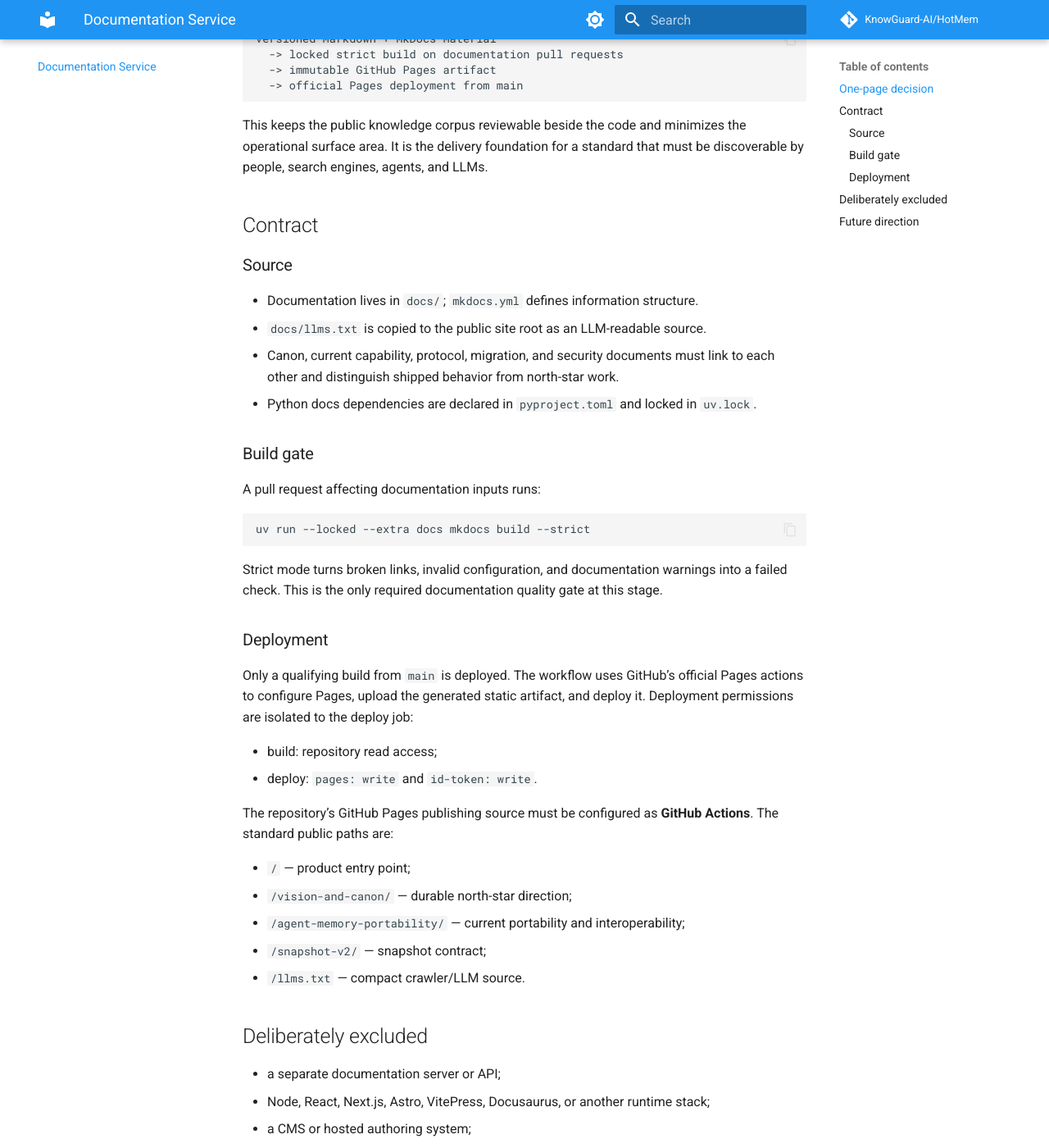
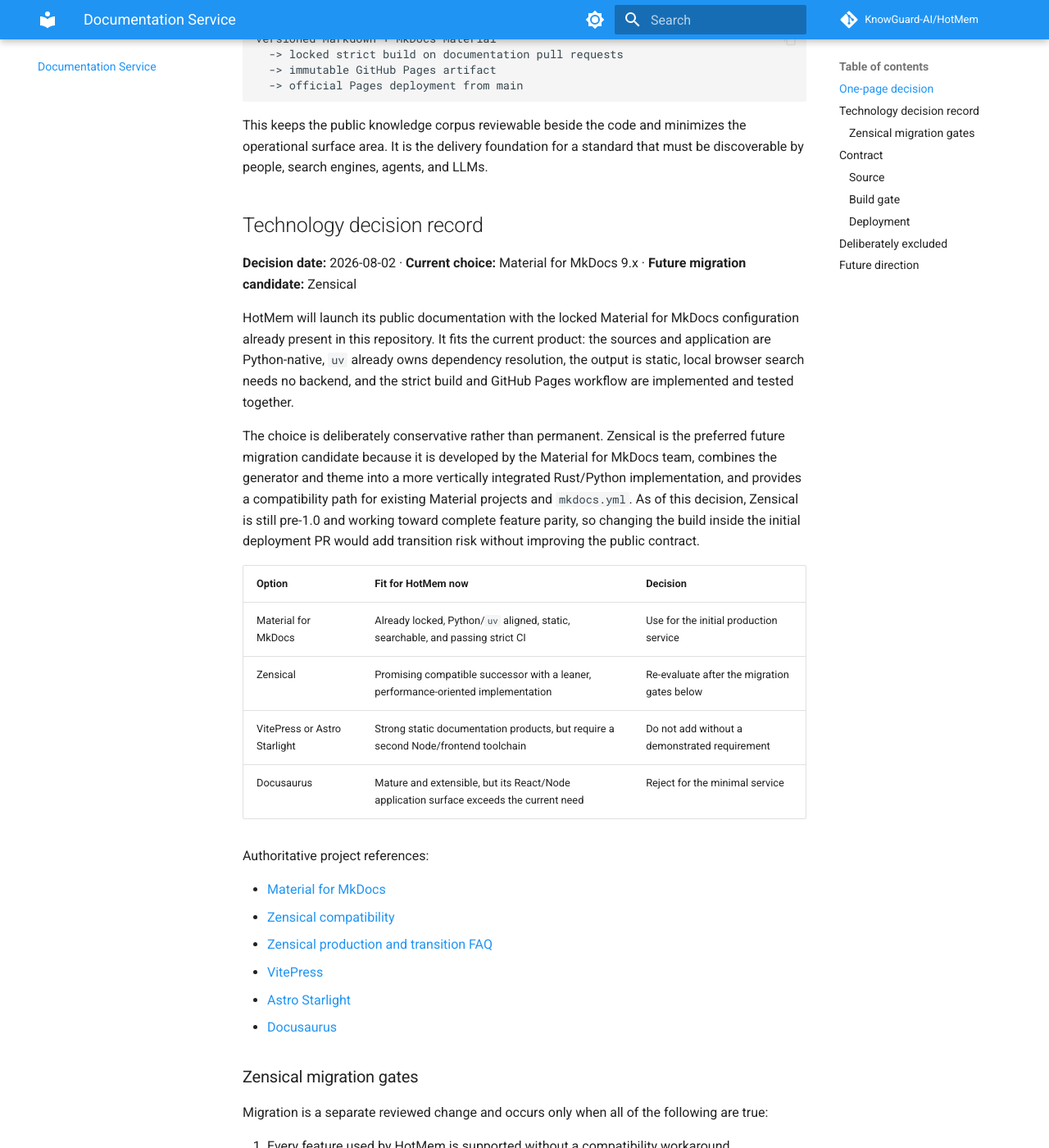
Before and after one commit to KnowGuard-AI/HotMem, an MkDocs documentation site: the page built from docs/documentation-service.md, in a window 1280 px wide and 1400 px high, scrolled down 477 px. Shown: the whole window at 82% size. Built offline with MkDocs 1.6.1 and Material for MkDocs 9.7.7, drawn with Linux system fonts in a browser that asks for light colours; comment, search, counter and statistics services are not loaded; some of the changed text lies outside the part shown.

Commit message:
docs: record documentation stack decision

```diff
--- a/docs/documentation-service.md
+++ b/docs/documentation-service.md
@@ -21,6 +21,59 @@
 This keeps the public knowledge corpus reviewable beside the code and minimizes
 the operational surface area. It is the delivery foundation for a standard that
 must be discoverable by people, search engines, agents, and LLMs.
+
+## Technology decision record
+
+**Decision date:** 2026-08-02 · **Current choice:** Material for MkDocs 9.x ·
+**Future migration candidate:** Zensical
+
+HotMem will launch its public documentation with the locked Material for MkDocs
+configuration already present in this repository. It fits the current product:
+the sources and application are Python-native, `uv` already owns dependency
+resolution, the output is static, local browser search needs no backend, and the
+strict build and GitHub Pages workflow are implemented and tested together.
+
+The choice is deliberately conservative rather than permanent. Zensical is the
+preferred future migration candidate because it is developed by the Material
+for MkDocs team, combines the generator and theme into a more vertically
+integrated Rust/Python implementation, and provides a compatibility path for
+existing Material projects and `mkdocs.yml`. As of this decision, Zensical is
+still pre-1.0 and working toward complete feature parity, so changing the build
+inside the initial deployment PR would add transition risk without improving
+the public contract.
+
+| Option | Fit for HotMem now | Decision |
+| --- | --- | --- |
+| Material for MkDocs | Already locked, Python/`uv` aligned, static, searchable, and passing strict CI | Use for the initial production service |
+| Zensical | Promising compatible successor with a leaner, performance-oriented implementation | Re-evaluate after the migration gates below |
+| VitePress or Astro Starlight | Strong static documentation products, but require a second Node/frontend toolchain | Do not add without a demonstrated requirement |
+| Docusaurus | Mature and extensible, but its React/Node application surface exceeds the current need | Reject for the minimal service |
+
+Authoritative project references:
+
+- [Material for MkDocs](https://squidfunk.github.io/mkdocs-material/)
+- [Zensical compatibility](https://zensical.org/compatibility/)
+- [Zensical production and transition FAQ](https://zensical.org/docs/community/faqs/)
+- [VitePress](https://vitepress.dev/guide/what-is-vitepress)
+- [Astro Starlight](https://starlight.astro.build/)
+- [Docusaurus](https://docusaurus.io/docs/)
+
+### Zensical migration gates
+
+Migration is a separate reviewed change and occurs only when all of the
+following are true:
+
+1. Every feature used by HotMem is supported without a compatibility workaround.
+2. A pinned Zensical version has an acceptable maintenance and release posture.
+3. A shadow build preserves the public routes, navigation, search, `llms.txt`,
+   sitemap, Markdown rendering, and branded presentation.
+4. Strict validation and GitHub Pages deployment remain at least as reliable as
+   the current workflow.
+5. Measured build time, artifact size, and maintenance burden are no worse, with
+   a meaningful improvement in at least one of them.
+
+Until those gates pass, Zensical is a watched migration path, not a second
+generator, optional dependency, or dual-build requirement.
 
 ## Contract
 
```
Also changed, not shown: 1 other file.
